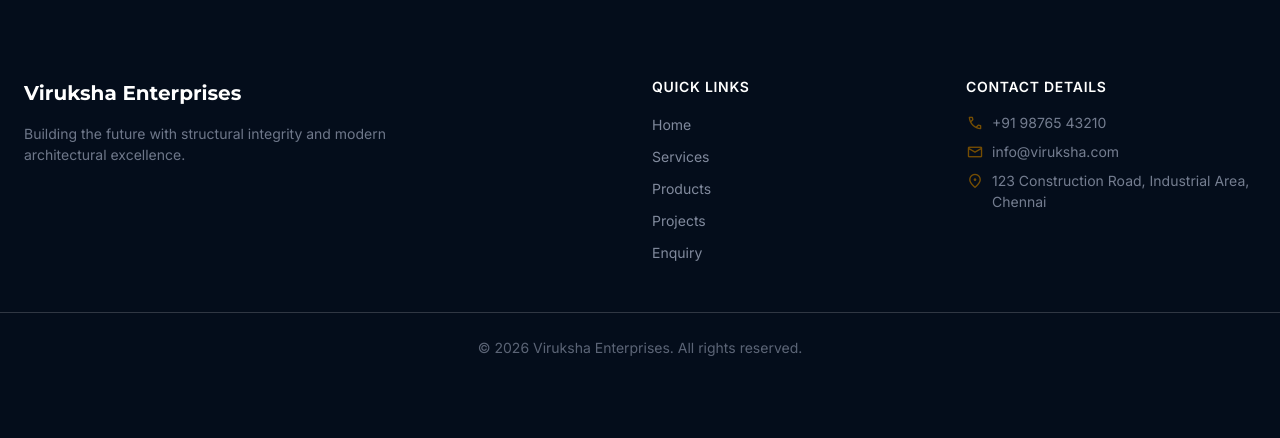
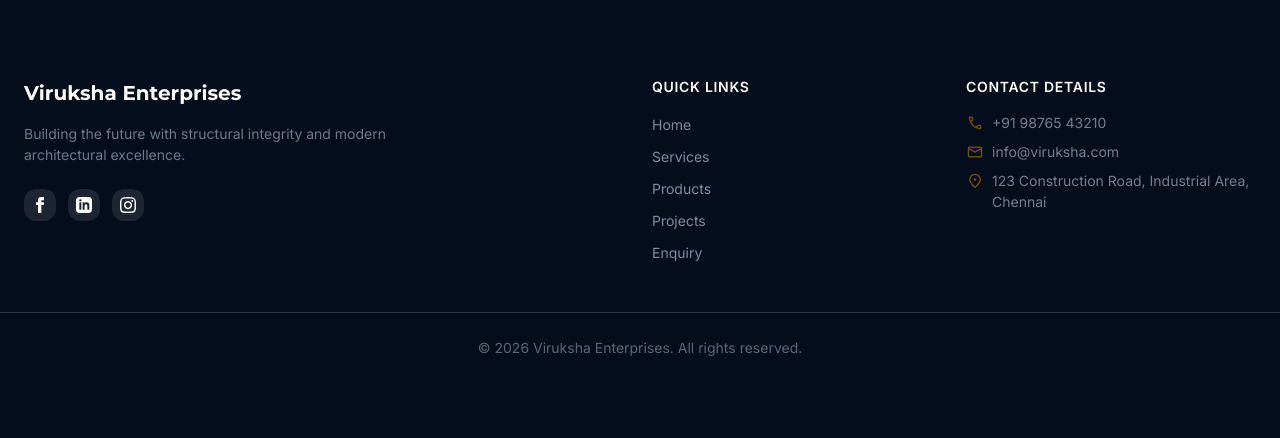
Before and after one commit to gokulsofficial-creator/viruksha, a Django app: page / in a window 1280 px wide. Shown: the part 4261-4699 px from the top of the page. Run offline with Django 5.2, Linux system fonts and the light colour scheme; data that the repository does not hold is empty; some libraries are stand-ins or nearby versions.

Commit message:
UI: Resolve missing logo in footer and add premium styled social links

```diff
--- a/templates/base.html
+++ b/templates/base.html
@@ -245,23 +245,23 @@
             <div class="col-span-1 md:col-span-2">
                 <span class="font-headline-sm text-headline-sm font-bold text-surface-white flex items-center gap-3 mb-4">
                     {% if company_info.logo %}
-                        <img src="{{ company_info.logo.url }}" alt="{{ company_info.company_name }} Logo" class="h-10 w-auto object-contain brightness-0 invert"/>
+                        <img src="{{ company_info.logo.url }}" alt="{{ company_info.company_name }} Logo" class="h-10 w-auto object-contain bg-white/10 p-1 rounded"/>
                     {% endif %}
                     <span>{{ company_info.company_name|default:"Viruksha Enterprises" }}</span>
                 </span>
                 <p class="font-body-sm text-body-sm text-on-primary-container dark:text-primary-fixed-dim max-w-sm mb-6 opacity-85">
                     {{ company_info.about_text|default:"Building the future with structural integrity and modern architectural excellence."|truncatewords:25 }}
                 </p>
-                <div class="flex gap-4">
-                    {% if company_info.facebook_url %}
-                        <a href="{{ company_info.facebook_url }}" class="hover:text-secondary transition-colors" target="_blank">Facebook</a>
-                    {% endif %}
-                    {% if company_info.linkedin_url %}
-                        <a href="{{ company_info.linkedin_url }}" class="hover:text-secondary transition-colors" target="_blank">LinkedIn</a>
-                    {% endif %}
-                    {% if company_info.instagram_url %}
-                        <a href="{{ company_info.instagram_url }}" class="hover:text-secondary transition-colors" target="_blank">Instagram</a>
-                    {% endif %}
+                <div class="flex gap-3 mb-6">
+                    <a href="{{ company_info.facebook_url|default:'#' }}" class="w-8 h-8 rounded-full bg-white/10 hover:bg-secondary flex items-center justify-center transition-all duration-300 group" target="_blank" title="Facebook">
+                        <svg class="w-4 h-4 fill-current text-surface-white" viewBox="0 0 24 24"><path d="M9 8h-3v4h3v12h5v-12h3.642l.358-4h-4v-1.667c0-.955.192-1.333 1.115-1.333h2.885v-5h-3.808c-3.596 0-5.192 1.583-5.192 4.615v3.385z"/></svg>
+                    </a>
+                    <a href="{{ company_info.linkedin_url|default:'#' }}" class="w-8 h-8 rounded-full bg-white/10 hover:bg-secondary flex items-center justify-center transition-all duration-300 group" target="_blank" title="LinkedIn">
+                        <svg class="w-4 h-4 fill-current text-surface-white" viewBox="0 0 24 24"><path d="M19 0h-14c-2.761 0-5 2.239-5 5v14c0 2.761 2.239 5 5 5h14c2.762 0 5-2.239 5-5v-14c0-2.761-2.238-5-5-5zm-11 19h-3v-11h3v11zm-1.5-12.268c-.966 0-1.75-.79-1.75-1.764s.784-1.764 1.75-1.764 1.75.79 1.75 1.764-.783 1.764-1.75 1.764zm13.5 12.268h-3v-5.604c0-3.368-4-3.113-4 0v5.604h-3v-11h3v1.765c1.396-2.586 7-2.777 7 2.476v6.759z"/></svg>
+                    </a>
+                    <a href="{{ company_info.instagram_url|default:'#' }}" class="w-8 h-8 rounded-full bg-white/10 hover:bg-secondary flex items-center justify-center transition-all duration-300 group" target="_blank" title="Instagram">
+                        <svg class="w-4 h-4 fill-current text-surface-white" viewBox="0 0 24 24"><path d="M12 2.163c3.204 0 3.584.012 4.85.07 3.252.148 4.771 1.691 4.919 4.919.058 1.265.069 1.645.069 4.849 0 3.205-.012 3.584-.069 4.849-.149 3.225-1.664 4.771-4.919 4.919-1.266.058-1.644.07-4.85.07-3.204 0-3.584-.012-4.849-.07-3.26-.149-4.771-1.699-4.919-4.92-.058-1.265-.07-1.644-.07-4.849 0-3.204.013-3.583.07-4.849.149-3.227 1.664-4.771 4.919-4.919 1.266-.057 1.645-.069 4.849-.069zm0-2c-3.259 0-3.667.014-4.947.072-4.358.2-6.78 2.618-6.98 6.98-.059 1.281-.073 1.689-.073 4.948 0 3.259.014 3.668.072 4.948.2 4.358 2.618 6.78 6.98 6.98 1.281.058 1.689.072 4.948.072 3.259 0 3.668-.014 4.948-.072 4.354-.2 6.782-2.618 6.979-6.98.059-1.28.073-1.689.073-4.948 0-3.259-.014-3.667-.072-4.947-.196-4.354-2.617-6.78-6.979-6.98-1.281-.059-1.69-.073-4.949-.073zm0 5.838c-3.403 0-6.162 2.759-6.162 6.162s2.759 6.163 6.162 6.163 6.162-2.759 6.162-6.163c0-3.403-2.759-6.162-6.162-6.162zm0 10.162c-2.209 0-4-1.79-4-4 0-2.209 1.791-4 4-4s4 1.791 4 4c0 2.21-1.791 4-4 4zm6.406-11.845c-.796 0-1.441.645-1.441 1.44s.645 1.44 1.441 1.44c.795 0 1.439-.645 1.439-1.44s-.644-1.44-1.439-1.44z"/></svg>
+                    </a>
                 </div>
             </div>
             <div>
```
